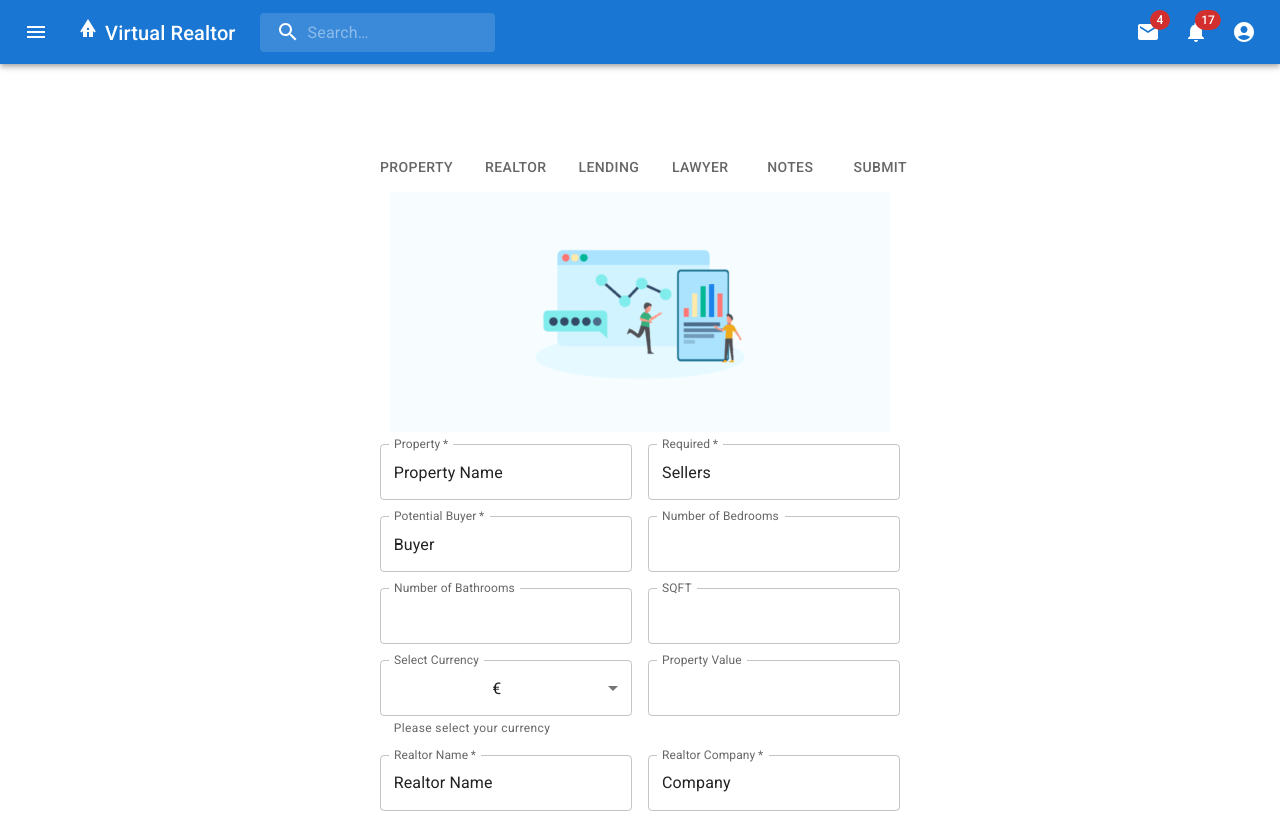
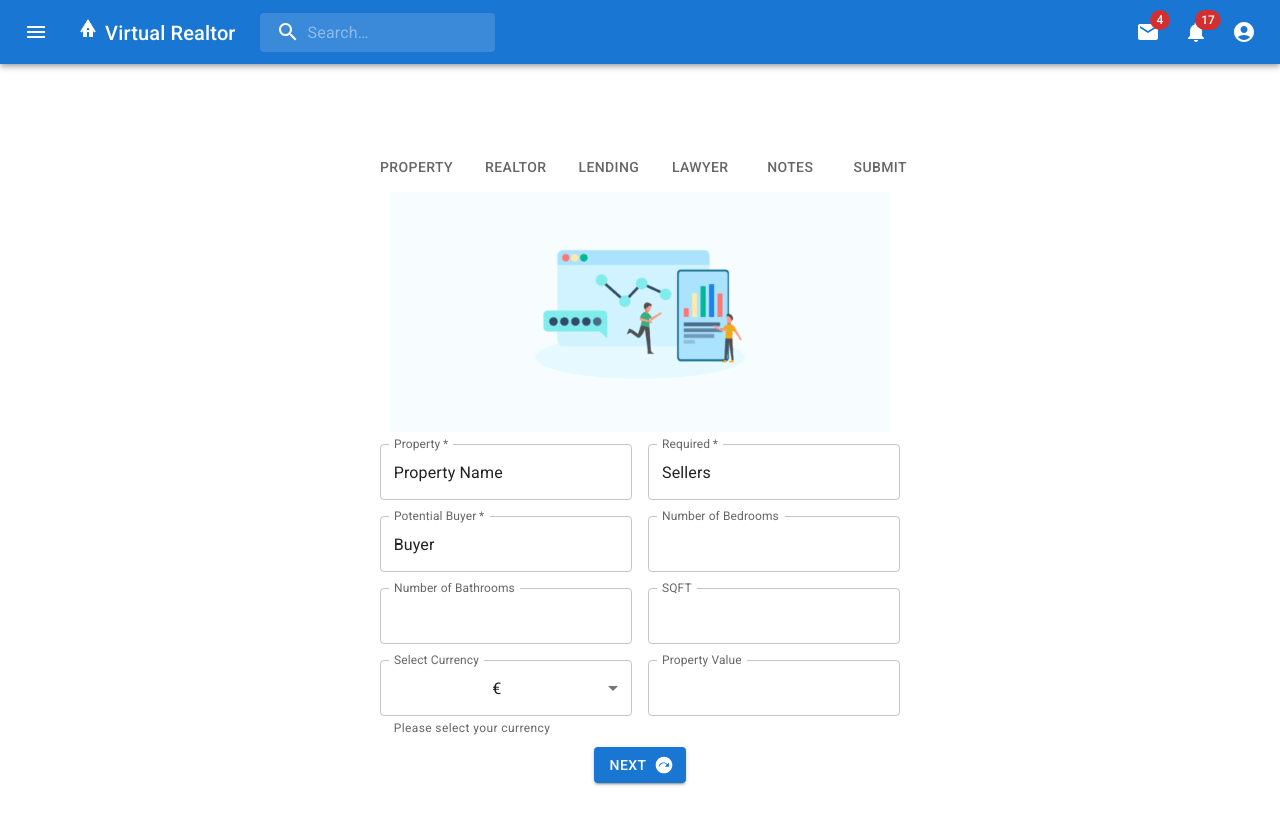
Before and after one commit to michellesauder/realtor-app, a React (Create React App) app: page /add-listings in a window 1280 px wide. Shown: the top 813 px of the page. Built offline with nearby package versions, Linux system fonts and the light colour scheme; the HTML template or start-up script is replaced by a standard one.

Commit message:
steps wip

```diff
--- a/src/AddListings/AddListings.jsx
+++ b/src/AddListings/AddListings.jsx
@@ -5,6 +5,8 @@ import Container from '@mui/material/Container';
 import MenuItem from '@mui/material/MenuItem';
 import Tabs from '@mui/material/Tabs';
 import Tab from '@mui/material/Tab';
+import Button from '@mui/material/Button';
+import NextPlanIcon from '@mui/icons-material/NextPlan';
 
 const currencies = [
     {
@@ -27,15 +29,11 @@ const currencies = [
 
 export default function AddListings() {
     const [currency, setCurrency] = React.useState('EUR');
-    const [steps, setSteps] = React.useState(['Property Info', 'Realtor Info', 'Lending Info', 'Lawyer Info']);
-
+    const [steps, setSteps] = React.useState(0);
 
     const handleChange = (event) => {
       setCurrency(event.target.value);
     };
-    const handleNext = (event) => {
-        setSteps({ step: steps+1 });
-      };
 
     const propertyInfo = () => {
         return (<>
@@ -190,9 +188,32 @@ export default function AddListings() {
         )
     }
 
-    const tabs = () => {
-        return (<Tabs value={''} onChange={handleNext} aria-label="nav tabs" style={{ marginTop: '4vh', display: 'flex', justifyContent: 'center' }}>
-            <Tab label="Property"  />
+    const review = () => {
+        return <div>
+            form data goes here
+        </div>
+    }
+
+    const currentSteps = () => {
+        switch(steps){
+            case 0:
+                return propertyInfo()
+            case 1:
+                return realtorInfo()
+            case 2:
+                return lawyerInfo()
+            case 3:
+                return notes()
+            case 4:
+                return review()
+            default:
+                return
+        }
+    }
+
+    const tabs = (steps) => {
+        return (<Tabs value={''} aria-label="nav tabs" style={{ marginTop: '4vh', display: 'flex', justifyContent: 'center' }}>
+            <Tab label="Property" />
             <Tab label="Realtor"  />
             <Tab label="Lending"  />
             <Tab label="Lawyer"  />
@@ -212,11 +233,12 @@ export default function AddListings() {
         autoComplete="on"
         >
         <img style={{maxWidth: 500}} src="/static/how-to-add-property-in-ga-1-625x300.png" alt=""/>
-        {propertyInfo()}
-        {realtorInfo()}
-        {lawyerInfo()}
-        {notes()}
-
+        {currentSteps()}
+        <div style={{width:"100%", marginBottom: `10vh`}}>
+            <Button variant="contained" endIcon={<NextPlanIcon onClick={() => { steps <= 5 ? setSteps(steps + 1) : setSteps(0)}}/>}>
+                Next
+            </Button>
+        </div>
         </Box>
       </Container>
   );
```
